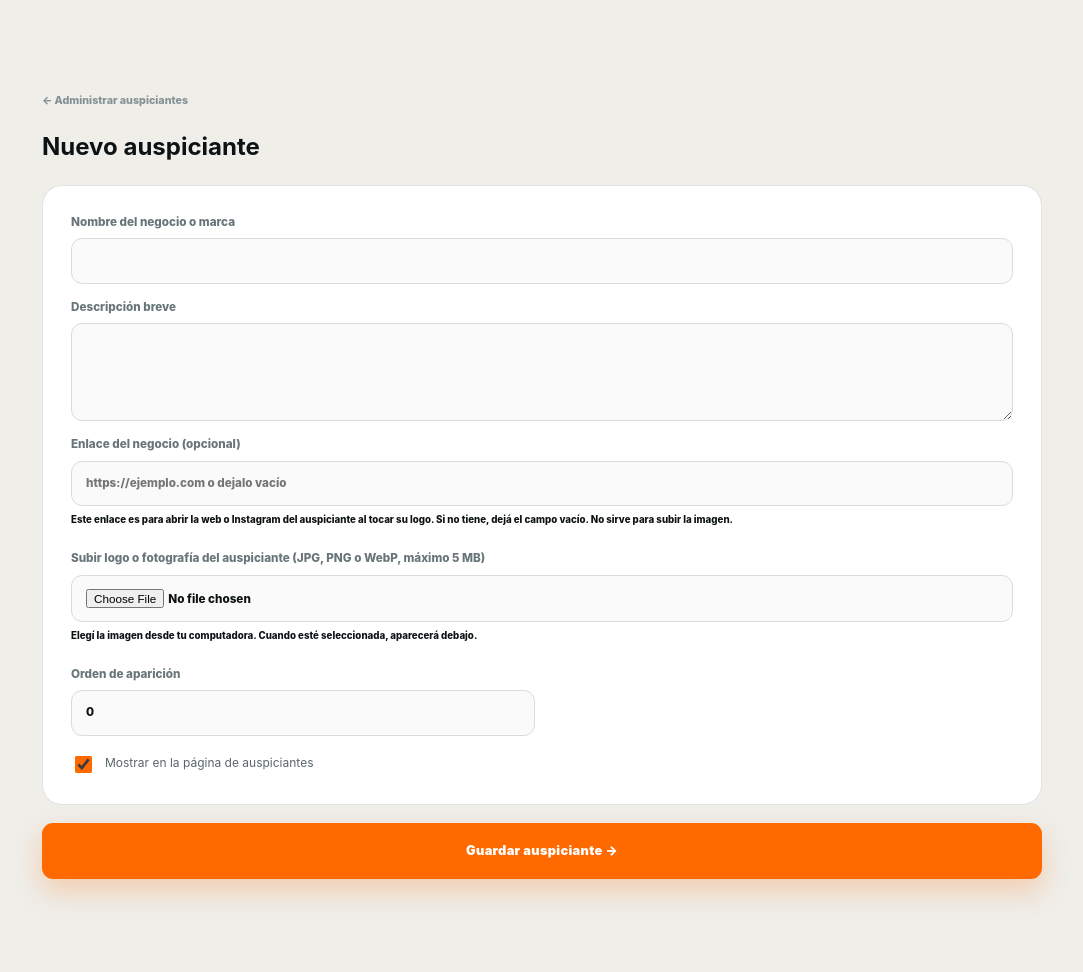
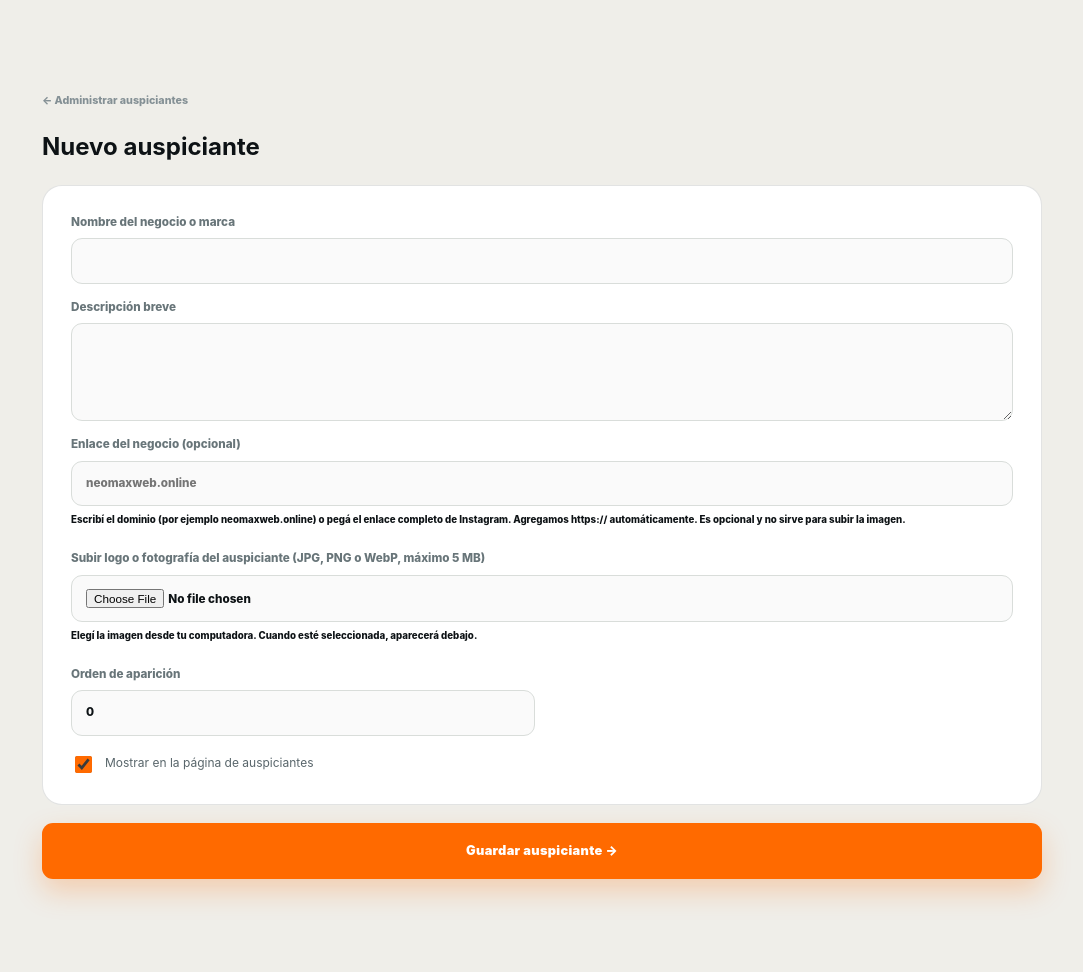
Before and after one commit to maxi83/sistema-sprintime-cu-ado-2026, an ASP.NET Core app: page /Community/EditSponsor in a window 1280 px wide. Shown: the part 80-1052 px from the top of the page, without its empty margins (98-1181 px from the left). Run offline with ASP.NET Core 8, Linux system fonts and the light colour scheme; the visitor is signed in with stand-in values (Sample User, id 1); the project's own start-up code is not run, and a stand-in starts its controllers and pages.

Commit message:
ux: accept bare sponsor website domains without browser URL rejection

```diff
--- a/Views/Community/EditSponsor.cshtml
+++ b/Views/Community/EditSponsor.cshtml
@@ -5,7 +5,7 @@
 <div class="form-card"><div class="field-grid">
 <label class="field span-2"><span>Nombre del negocio o marca</span><input asp-for="Name" required maxlength="120"/></label>
 <label class="field span-2"><span>Descripción breve</span><textarea asp-for="Description" rows="4" maxlength="600"></textarea></label>
-<label class="field span-2"><span>Enlace del negocio (opcional)</span><input asp-for="LinkUrl" type="url" placeholder="https://ejemplo.com o dejalo vacío" /><small>Este enlace es para abrir la web o Instagram del auspiciante al tocar su logo. Si no tiene, dejá el campo vacío. No sirve para subir la imagen.</small><span asp-validation-for="LinkUrl" class="field-error"></span></label>
+<label class="field span-2"><span>Enlace del negocio (opcional)</span><input asp-for="LinkUrl" type="text" inputmode="url" placeholder="neomaxweb.online" /><small>Escribí el dominio (por ejemplo neomaxweb.online) o pegá el enlace completo de Instagram. Agregamos https:// automáticamente. Es opcional y no sirve para subir la imagen.</small><span asp-validation-for="LinkUrl" class="field-error"></span></label>
 <label class="field span-2"><span>Subir logo o fotografía del auspiciante (JPG, PNG o WebP, máximo 5 MB)</span><input asp-for="LogoFile" type="file" accept=".jpg,.jpeg,.png,.webp" data-sponsor-upload/><small>Elegí la imagen desde tu computadora. Cuando esté seleccionada, aparecerá debajo.</small><span asp-validation-for="LogoFile" class="field-error"></span><span data-sponsor-preview-wrapper hidden style="margin-top:12px"><img data-sponsor-preview alt="Vista previa del logo" style="display:block;max-width:220px;max-height:180px;object-fit:contain;border-radius:12px"/></span></label>
 @if (!string.IsNullOrWhiteSpace(Model.LogoUrl)) { <div class="span-2"><img src="@Model.LogoUrl" alt="Logo actual" style="max-width:200px;max-height:160px;object-fit:contain"/><label class="check-field"><input asp-for="RemoveLogo"/> Quitar logo actual</label></div> }
 <label class="field"><span>Orden de aparición</span><input asp-for="DisplayOrder" type="number"/></label>
```
